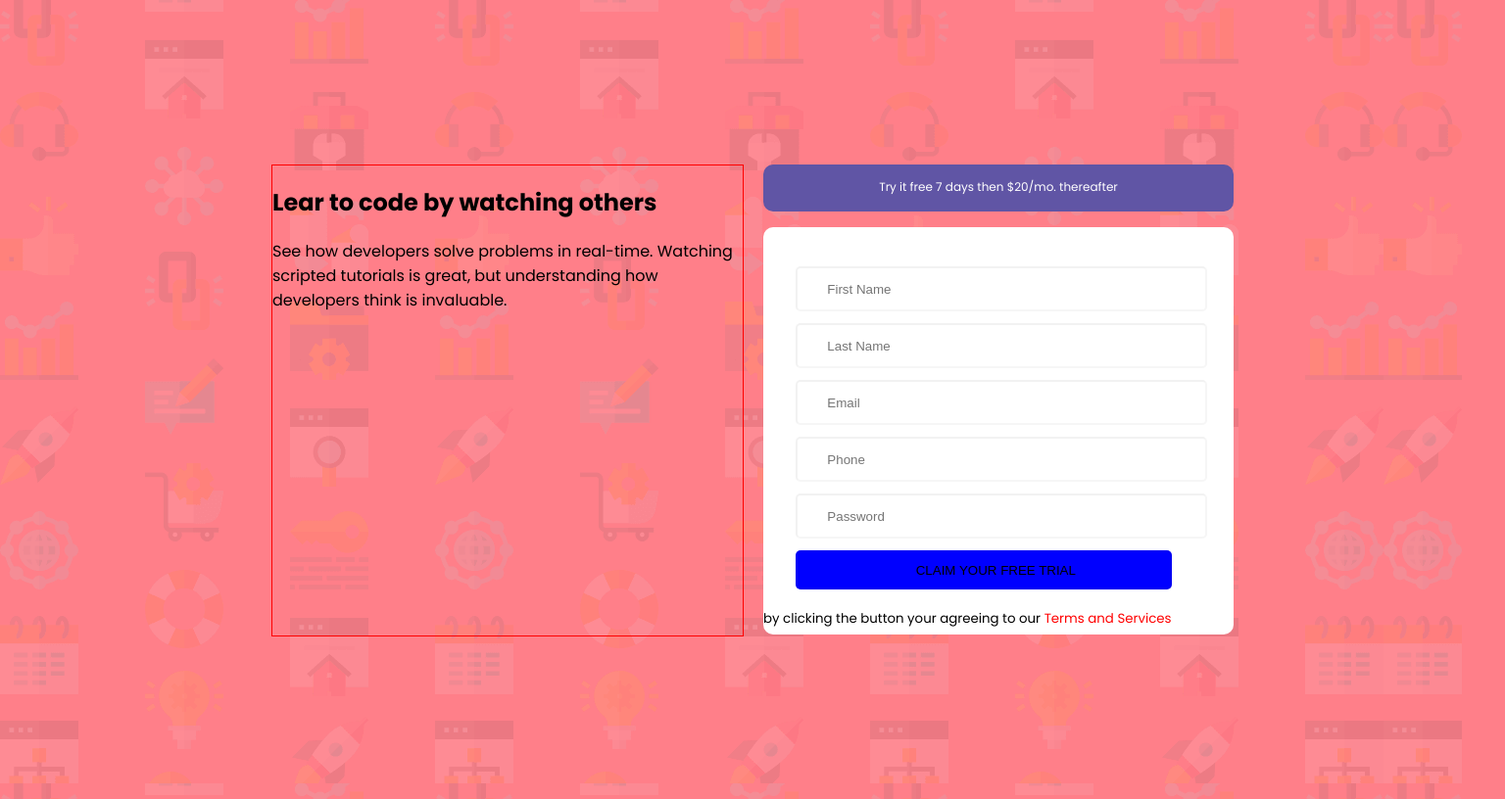
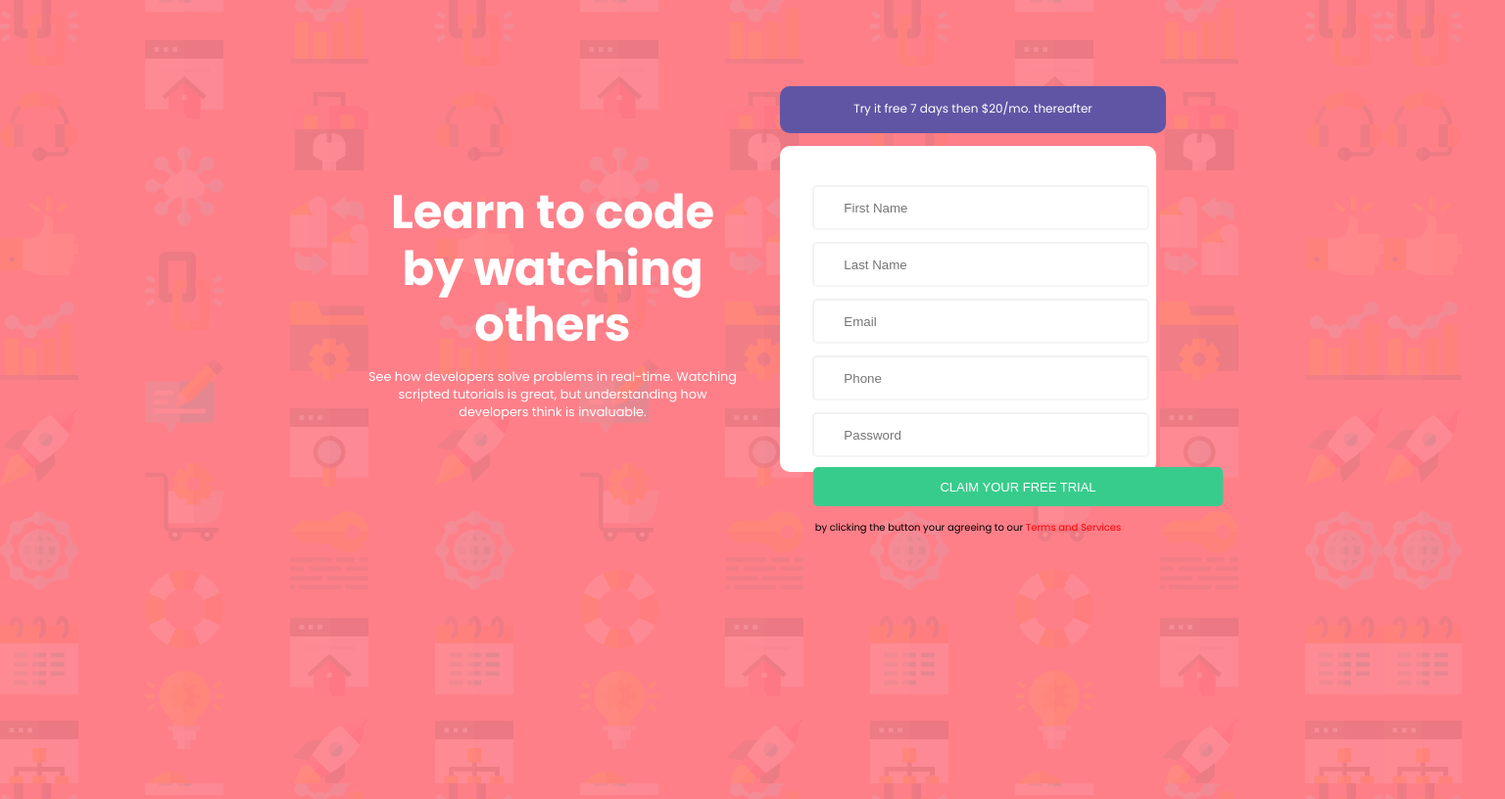
Before and after one commit to ck-alt/1.Responsiveness-and-Media-Queries-Task, a plain HTML site: page index.html in a window 1536 px wide. Shown: the whole page at 98% size. Drawn offline with Linux system fonts and the light colour scheme.

Commit message:
new changes

```diff
--- a/index.css
+++ b/index.css
@@ -1,10 +1,55 @@
+* {
+    width: 100%;
+}
+
 body {
     font-family: 'Poppins', sans-serif;
     background-image: url("images/bg-intro-desktop.png");
     background-color: hsla(355, 100%, 50%, 0.5);
-    font-size: 16px;
+    font-size: 0.8rem;
 }
 
+#main {
+    display: flex;
+    flex-direction: column;
+    width: 100%;
+}
+
+#msg {
+    margin-left: auto;
+    margin-right: auto;
+    text-align: center;
+    margin-bottom: 0px;
+}
+
+form {
+    width: 80%;
+    margin-left: auto;
+    margin-right: auto;
+}
+
+input {
+    width: 80%%;
+}
+
+button {
+    width: 80%;
+}
+
+form>p {
+    background-color: hsl(248, 32%, 49%);
+    margin-left: auto;
+    margin-right: auto;
+    height: 50px;
+    margin-top: 0px;
+    border-radius: 10px;
+    width: 75%;
+    text-align: center;
+    color: white;
+    padding: 5px;
+}
+
+@media (min-width:1440px) {
     #main {
         display: flex;
         flex-direction: row;
@@ -15,20 +60,32 @@ body {
         justify-content: center;
         align-content: center;
     }
-
     #msg {
-    border: 1px solid red;
         margin-right: 20px;
+        margin-left: auto;
         width: 50em;
     }
-
+    h2 {
+        color: hsl(0, 0%, 100%);
+        font-size: 3rem;
+        margin-top: 100px;
+        line-height: 1.2em;
+        margin-bottom: 15px;
+    }
+    #msg>p {
+        color: hsl(0, 0%, 100%);
+        margin-top: 15px;
+    }
     #msg,
     form {
-    margin-top: 20vh;
+        margin-top: 10vh;
         width: 30em;
         height: 30em;
     }
-
+    form {
+        margin-left: 20px;
+        margin-right: auto;
+    }
     form>p {
         background-color: hsl(248, 32%, 49%);
         height: 3em;
@@ -39,7 +96,6 @@ form>p {
         align-items: center;
         width: 30em;
     }
-
     #pay {
         text-align: center;
         height: 20px;
@@ -47,14 +103,12 @@ form>p {
         color: white;
         font-size: 12px;
     }
-
     #signin {
         background-color: white;
         margin-bottom: 0px;
         height: 26em;
         border-radius: 10px;
     }
-
     #signin>input {
         width: 80%;
         height: 40px;
@@ -62,29 +116,31 @@ form>p {
         border-radius: 5px;
         margin-left: 2.5em;
     }
-
     input:first-child {
         margin-top: 40px;
     }
-
     input:not(input:first-child) {
         margin-top: 12px;
     }
-
     input:not(input:last-child) {
         padding-left: 30px;
     }
-
-input: #signin>p {
+    #signin>p {
         font-size: 12px;
         text-align: center;
     }
-
-#button {
-    background-color: blue;
-    width: 100%;
+    button {
+        background-color: hsl(154, 59%, 51%);
+        border: none;
+        margin-top: 10px;
+        border-radius: 5px;
+        color: hsl(0, 100%, 100%);
+        width: 418px;
+        height: 40px;
+        margin-left: 34px;
+        font-size: 13px;
     }
-
     #condi {
         color: red;
     }
+}
--- a/index.html
+++ b/index.html
@@ -15,7 +15,7 @@
 <body>
     <div id="main">
         <div id="msg">
-            <h2>Lear to code by watching others</h2>
+            <h2>Learn to code by watching others</h2>
             <p>See how developers solve problems in real-time. Watching scripted tutorials is great, but understanding how developers think is invaluable.</p>
         </div>
 
@@ -28,9 +28,7 @@
                 <input type="text" name="user" placeholder="Email"><br>
                 <input type="number" name="user" placeholder="Phone"><br>
                 <input type="text" name="user" placeholder="Password"><br>
-                <input type="submit" value="CLAIM YOUR FREE TRIAL" id="button"><br>
-
-
+                <button>CLAIM YOUR FREE TRIAL</button>
                 <P><small>by clicking the button your agreeing to our <span id="condi">Terms and Services</span></small></P>
             </div>
         </form>
```
Lines whose indentation alone changed are shown as unchanged.
